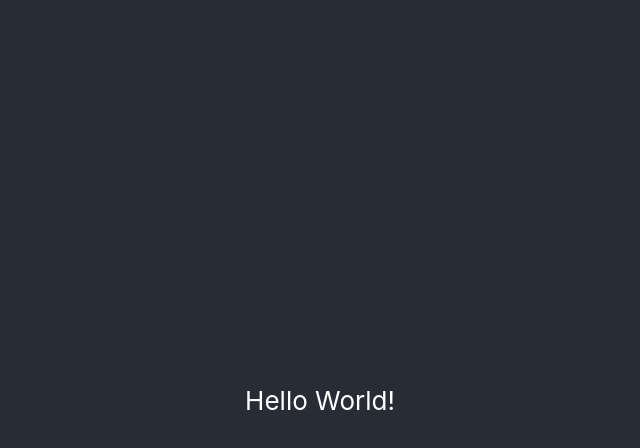
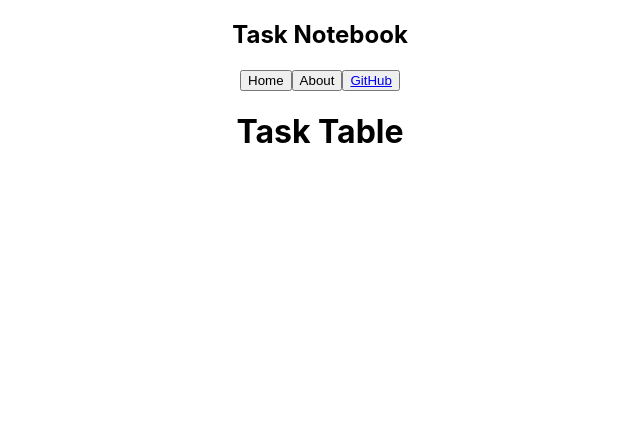
Before and after one commit to AlProsenak/task-notebook-frontend, a React (Create React App) app: page / in a window 1280 px wide. Shown: the top 448 px of the page, without its empty margins (320-960 px from the left). Built offline with nearby package versions, Linux system fonts and the light colour scheme.

Commit message:
Created basic components with routing

```diff
--- a/src/App.js
+++ b/src/App.js
@@ -1,12 +1,30 @@
+import {BrowserRouter as Router, Switch, Route} from 'react-router-dom';
+
 import './App.css';
+
+// COMPONENTS
+import AboutComponent from './components/AboutComponent';
+import CreateTaskComponent from './components/CreateTaskComponent';
+import ErrorComponent from './components/ErrorComponent';
+import HeaderComponent from './components/HeaderComponent';
+import TableTaskComponent from './components/TableTaskComponent';
 
 
 function App() {
   return (
     <div className="App">
-      <header className="App-header">
-        <p>Hello World!</p>
-      </header>
+      <Router>
+        <HeaderComponent />
+
+        <Switch>
+          <Route exact path="/" children={<TableTaskComponent />} />
+          <Route path="/about" component={AboutComponent} />
+          <Route path="/create-task" component={CreateTaskComponent} />
+
+          {/* Displays following component if no other paths match */}
+          <Route path="*" component={ErrorComponent} />
+        </Switch>
+      </Router>
     </div>
   );
 }
--- /dev/null
+++ b/src/components/AboutComponent.jsx
@@ -0,0 +1,12 @@
+import React from 'react';
+
+
+const AboutComponent = () => {
+  return (
+    <div>
+      <h1>About</h1>
+    </div>
+  );
+}
+
+export default AboutComponent;
--- /dev/null
+++ b/src/components/CreateTaskComponent.jsx
@@ -0,0 +1,12 @@
+import React from 'react';
+
+
+const CreateTaskComponent = () => {
+  return (
+    <div>
+      <h1>Create Task</h1>
+    </div>
+  );
+}
+
+export default CreateTaskComponent;
--- /dev/null
+++ b/src/components/ErrorComponent.jsx
@@ -0,0 +1,12 @@
+import React from 'react';
+
+
+const ErrorComponent = () => {
+  return (
+    <div>
+      <h1>Error: 404 Not Found </h1>
+    </div>
+  );
+}
+
+export default ErrorComponent;
--- /dev/null
+++ b/src/components/HeaderComponent.jsx
@@ -0,0 +1,31 @@
+import React from 'react';
+import { Link } from 'react-router-dom';
+
+
+const HeaderComponent = () => {
+  return (
+    <div>
+      <header>
+        <h2>Task Notebook</h2>
+          <nav>
+            <Link to="/">
+              <button>Home</button>
+            </Link>
+
+            <Link to="/about">
+              <button>About</button>
+            </Link>
+
+            <button>
+              <a
+                href="https://github.com/ProsenakAljaz/task-notebook-frontend"
+                target="_blank"
+              >GitHub</a>
+            </button>
+          </nav>
+      </header>
+    </div>
+  );
+}
+
+export default HeaderComponent;
--- /dev/null
+++ b/src/components/TableTaskComponent.jsx
@@ -0,0 +1,12 @@
+import React from 'react';
+
+
+const TableTaskComponent = () => {
+  return (
+    <div>
+      <h1>Task Table</h1>
+    </div>
+  );
+}
+
+export default TableTaskComponent;
```
